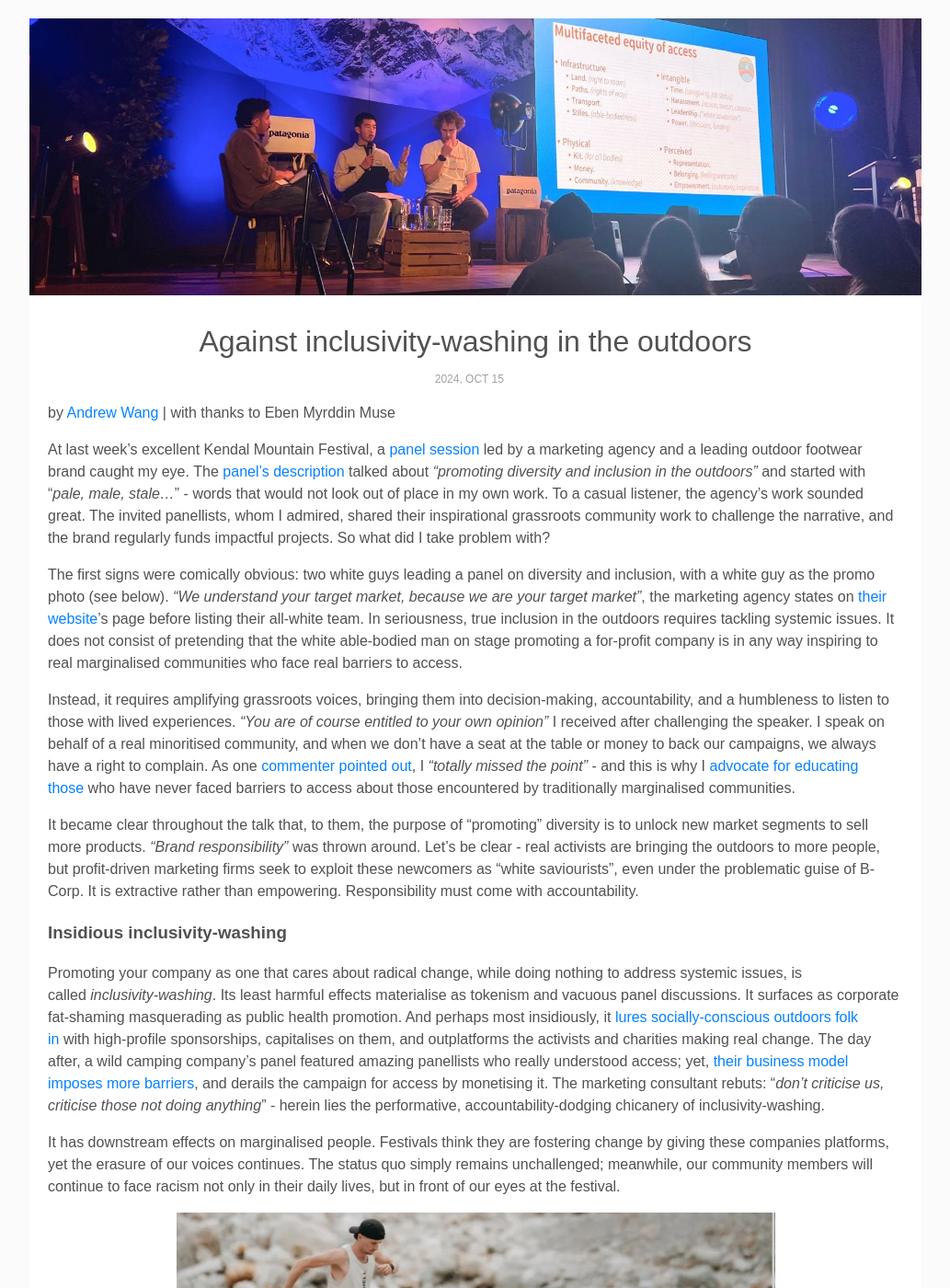
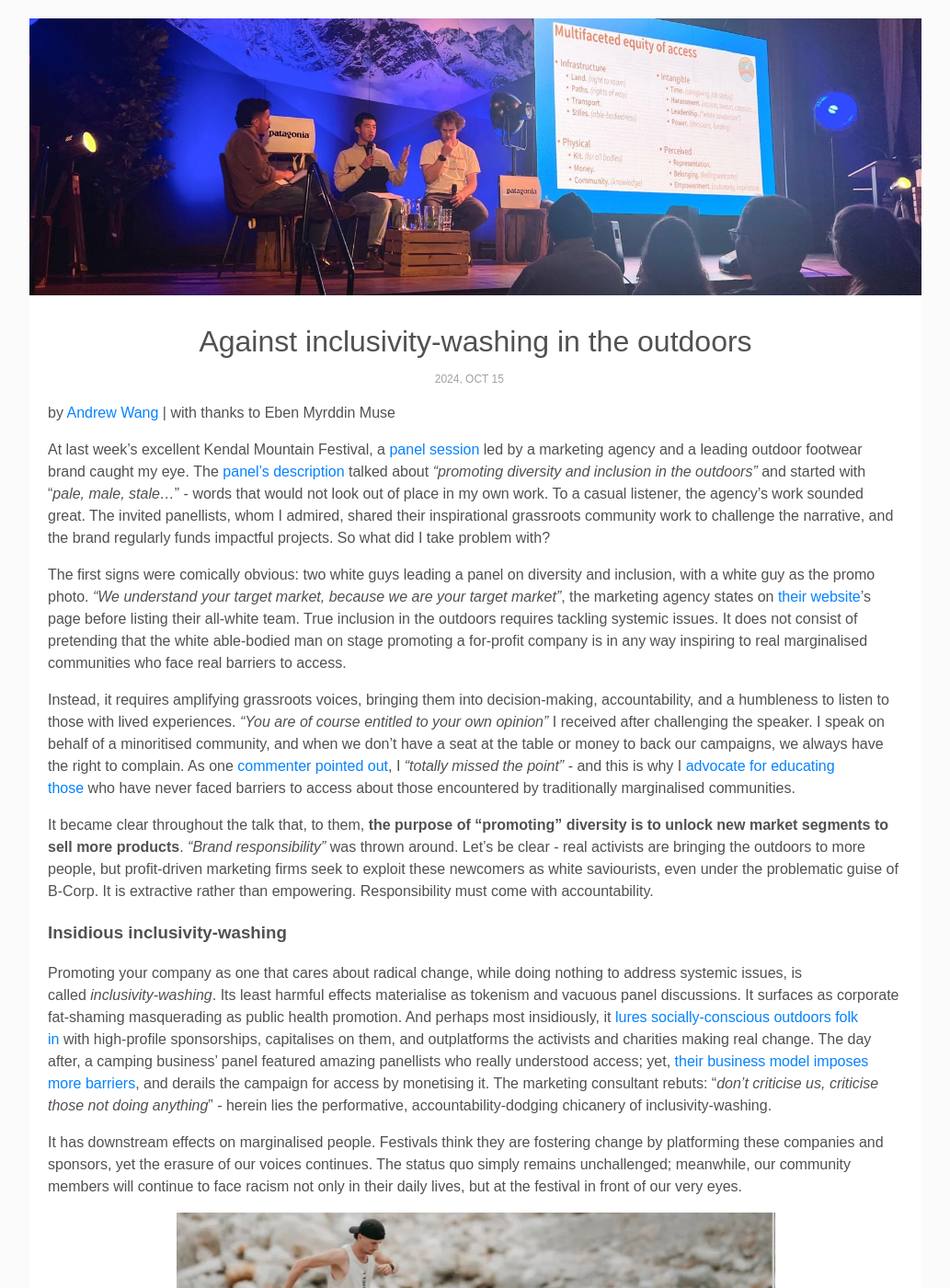
Before and after one commit to Andrewwango/andrewwango.github.io, a Jekyll site: the page built from _posts/2024-12-02-against-inclusivity-washing.md, in a window 1280 px wide and 1400 px high. Shown: the whole window at 92% size, without its empty margins (228-1261 px from the left). Built offline with Jekyll 4.4.1, drawn with Linux system fonts in a browser that asks for light colours.

Commit message:
eben comments

```diff
--- a/_posts/2024-12-02-against-inclusivity-washing.md
+++ b/_posts/2024-12-02-against-inclusivity-washing.md
@@ -12,17 +12,17 @@
 
 At last week's excellent Kendal Mountain Festival, a [panel session](https://kendalmountainfestival.eventive.org/schedule/670c128a13dab100669da3de) led by a marketing agency and a leading outdoor footwear brand caught my eye. The [panel's description](https://www.instagram.com/p/DCGelOLpoTy/?igsh=MXcwMnNyazQwbm1j) talked about _"promoting diversity and inclusion in the outdoors"_ and started with "_pale, male, stale..._" - words that would not look out of place in my own work. To a casual listener, the agency's work sounded great. The invited panellists, whom I admired, shared their inspirational grassroots community work to challenge the narrative, and the brand regularly funds impactful projects. So what did I take problem with?
 
-The first signs were comically obvious: two white guys leading a panel on diversity and inclusion, with a white guy as the promo photo (see below). _"We understand your target market, because we are your target market"_, the marketing agency states on [their website](https://www.brandwavemarketing.com/about-us/meet-the-team/)'s page before listing their all-white team. In seriousness, true inclusion in the outdoors requires tackling systemic issues. It does not consist of pretending that the white able-bodied man on stage promoting a for-profit company is in any way inspiring to real marginalised communities who face real barriers to access.
+The first signs were comically obvious: two white guys leading a panel on diversity and inclusion, with a white guy as the promo photo. _"We understand your target market, because we are your target market"_, the marketing agency states on [their website](https://www.brandwavemarketing.com/about-us/meet-the-team/)'s page before listing their all-white team. True inclusion in the outdoors requires tackling systemic issues. It does not consist of pretending that the white able-bodied man on stage promoting a for-profit company is in any way inspiring to real marginalised communities who face real barriers to access.
 
-Instead, it requires amplifying grassroots voices, bringing them into decision-making, accountability, and a humbleness to listen to those with lived experiences. _"You are of course entitled to your own opinion"_ I received after challenging the speaker. I speak on behalf of a real minoritised community, and when we don't have a seat at the table or money to back our campaigns, we always have a right to complain. As one [commenter pointed out](https://www.instagram.com/p/DChNf73uQtM/?igsh=Z21qa2loZmd0Y3Jp), I _"totally missed the point"_ - and this is why I [advocate for educating those](https://eseaoutdoorsuk.github.io/resources) who have never faced barriers to access about those encountered by traditionally marginalised communities.
+Instead, it requires amplifying grassroots voices, bringing them into decision-making, accountability, and a humbleness to listen to those with lived experiences. _"You are of course entitled to your own opinion"_ I received after challenging the speaker. I speak on behalf of a minoritised community, and when we don't have a seat at the table or money to back our campaigns, we always have the right to complain. As one [commenter pointed out](https://www.instagram.com/p/DChNf73uQtM/?igsh=Z21qa2loZmd0Y3Jp), I _"totally missed the point"_ - and this is why I [advocate for educating those](https://eseaoutdoorsuk.github.io/resources) who have never faced barriers to access about those encountered by traditionally marginalised communities.
 
-It became clear throughout the talk that, to them, the purpose of "promoting" diversity is to unlock new market segments to sell more products. _"Brand responsibility"_ was thrown around. Let's be clear - real activists are bringing the outdoors to more people, but profit-driven marketing firms seek to exploit these newcomers as "white saviourists", even under the problematic guise of B-Corp. It is extractive rather than empowering. Responsibility must come with accountability.
+It became clear throughout the talk that, to them, **the purpose of "promoting" diversity is to unlock new market segments to sell more products**. _"Brand responsibility"_ was thrown around. Let's be clear - real activists are bringing the outdoors to more people, but profit-driven marketing firms seek to exploit these newcomers as white saviourists, even under the problematic guise of B-Corp. It is extractive rather than empowering. Responsibility must come with accountability.
 
 ### Insidious inclusivity-washing
 
-Promoting your company as one that cares about radical change, while doing nothing to address systemic issues, is called _inclusivity-washing_. Its least harmful effects materialise as tokenism and vacuous panel discussions. It surfaces as corporate fat-shaming masquerading as public health promotion. And perhaps most insidiously, it [lures socially-conscious outdoors folk in](https://www.linkedin.com/posts/activity-7262213482031329281-icci) with high-profile sponsorships, capitalises on them, and outplatforms the activists and charities making real change. The day after, a wild camping company's panel featured amazing panellists who really understood access; yet, [their business model imposes more barriers](https://www.linkedin.com/posts/ebenmuse_pay-to-camp-wild-could-this-solve-the-right-activity-7241406009108307968-po7p), and derails the campaign for access by monetising it. The marketing consultant rebuts: "_don't criticise us, criticise those not doing anything_" - herein lies the performative, accountability-dodging chicanery of inclusivity-washing.
+Promoting your company as one that cares about radical change, while doing nothing to address systemic issues, is called _inclusivity-washing_. Its least harmful effects materialise as tokenism and vacuous panel discussions. It surfaces as corporate fat-shaming masquerading as public health promotion. And perhaps most insidiously, it [lures socially-conscious outdoors folk in](https://www.linkedin.com/posts/activity-7262213482031329281-icci) with high-profile sponsorships, capitalises on them, and outplatforms the activists and charities making real change. The day after, a camping business' panel featured amazing panellists who really understood access; yet, [their business model imposes more barriers](https://www.linkedin.com/posts/ebenmuse_pay-to-camp-wild-could-this-solve-the-right-activity-7241406009108307968-po7p), and derails the campaign for access by monetising it. The marketing consultant rebuts: "_don't criticise us, criticise those not doing anything_" - herein lies the performative, accountability-dodging chicanery of inclusivity-washing.
 
-It has downstream effects on marginalised people. Festivals think they are fostering change by giving these companies platforms, yet the erasure of our voices continues. The status quo simply remains unchallenged; meanwhile, our community members will continue to face racism not only in their daily lives, but in front of our eyes at the festival.
+It has downstream effects on marginalised people. Festivals think they are fostering change by platforming these companies and sponsors, yet the erasure of our voices continues. The status quo simply remains unchallenged; meanwhile, our community members will continue to face racism not only in their daily lives, but at the festival in front of our very eyes.
 
 <p align="center">
 <img src="{{site.baseurl}}/assets/img/brandwave.jpg" width="70%"/>
```
